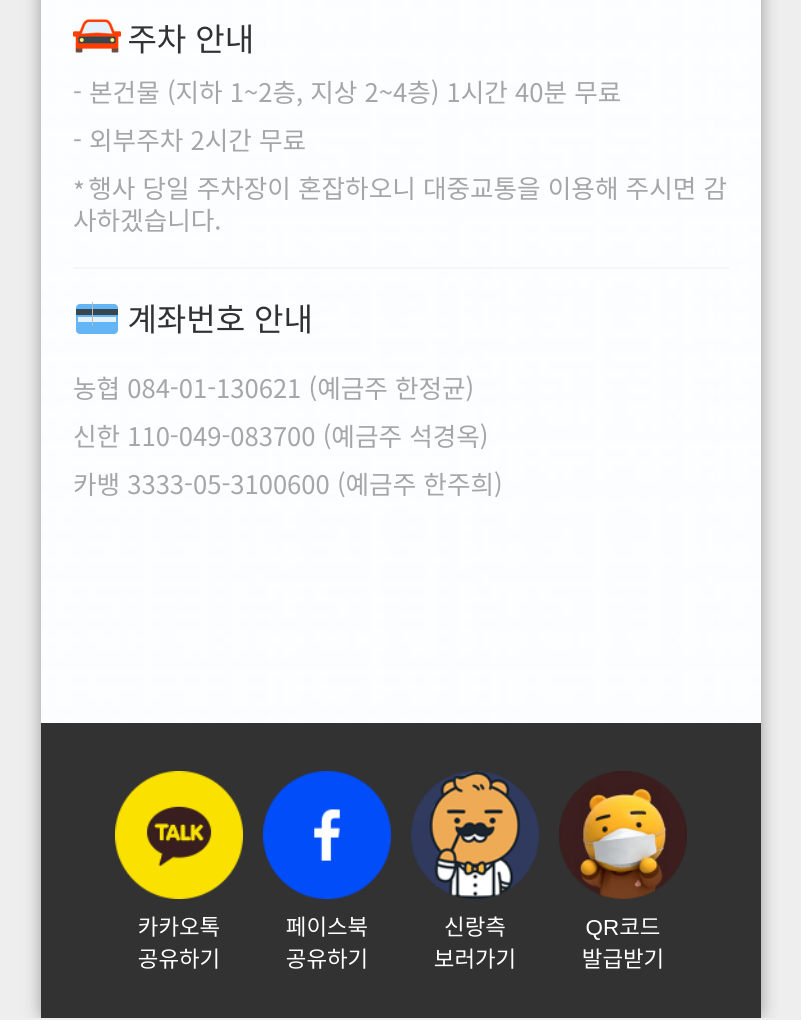
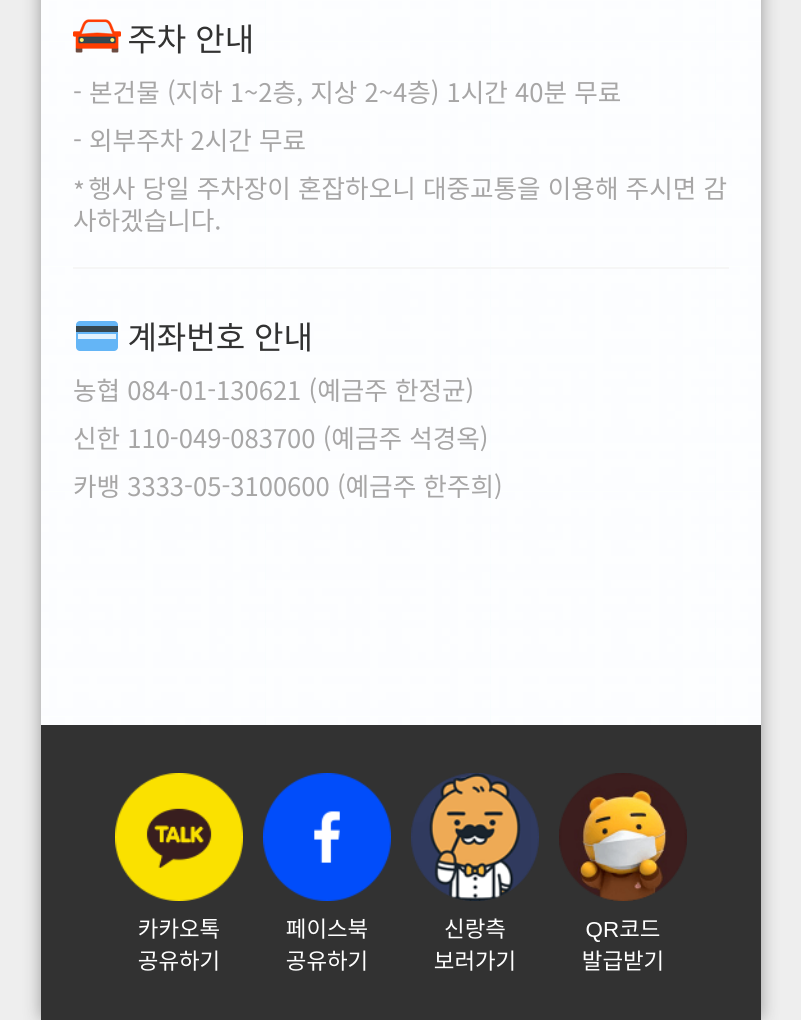
Before and after one commit to joohee0928/wedding-invitation, a plain HTML site: page index.html in a window 1280 px wide. Shown: the part 6483-7503 px from the top of the page, without its empty margins (239-1040 px from the left). Drawn offline with nearby package versions, Linux system fonts and the light colour scheme.

Commit message:
bank css 수정

```diff
--- a/src/css/main.css
+++ b/src/css/main.css
@@ -553,7 +553,7 @@ main {
 .guide .ico_bank {
   display: inline-block;
   position: relative;
-  top: -0.2rem;
+  top: 0.35rem;
   width: 1.5rem;
   height: 1.5rem;
   padding: 0 0.1rem;
@@ -561,18 +561,6 @@ main {
   background-position: left center;
   background-repeat: no-repeat;
   background-size: contain;
-}
-.guide .back a {
-  text-decoration: none;
-  color: #999;
-}
-.guide .bank span:after {
-  position: relative;
-  border-right: 1px solid #bbb;
-  top: -0.1rem;
-  content: '';
-  margin: 0 0.2rem 0 0.5rem;
-  font-size: 0.5rem;
 }
 
 /* 공유하기 */
```
